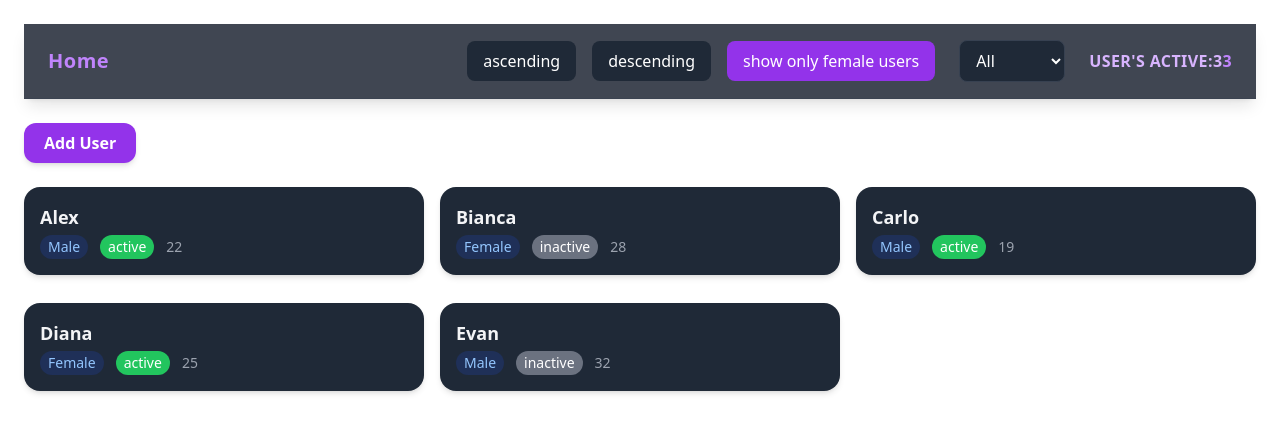
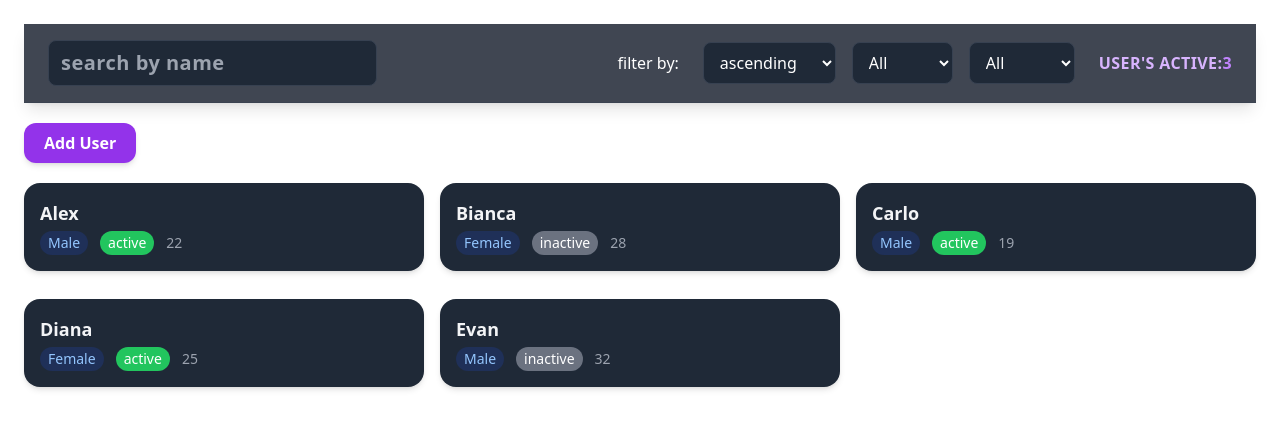
Before and after one commit to Mark-Alexis-Posadas/react-mini-practice, a React (Vite) app: page / in a window 1280 px wide. Shown: the top 432 px of the page. Built offline with nearby package versions, Linux system fonts and the light colour scheme.

Commit message:
added filtering and search

```diff
--- a/src/components/Exercises/ArrayManipulation/ArrayManipulation.jsx
+++ b/src/components/Exercises/ArrayManipulation/ArrayManipulation.jsx
@@ -23,7 +23,7 @@ const ArrayManipulation = () => {
   const active = users.filter((user) => user.status === "active").length;
 
   return (
-    <div className="space-y-6 p-6">
+    <div className="p-6">
       <Navbar
         value={value}
         handleChange={handleChange}
@@ -33,9 +33,11 @@ const ArrayManipulation = () => {
       />
       <FormModal setFilteredActiveUser={setFilteredActiveUser} />
       <div className="grid grid-cols-3 gap-4">
-        {filteredActiveUser.map((user) => (
-          <Card key={user.id} user={user} />
-        ))}
+        {filteredActiveUser.length === 0 ? (
+          <p>No user found</p>
+        ) : (
+          filteredActiveUser.map((user) => <Card key={user.id} user={user} />)
+        )}
       </div>
     </div>
   );
--- a/src/components/Exercises/ArrayManipulation/Form.jsx
+++ b/src/components/Exercises/ArrayManipulation/Form.jsx
@@ -35,7 +35,7 @@ const FormModal = ({ setFilteredActiveUser }) => {
   };
 
   return (
-    <>
+    <div className="my-5">
       <button
         onClick={() => setOpen(true)}
         className="px-5 py-2 bg-purple-600 hover:bg-purple-700 text-white rounded-xl shadow-md hover:shadow-purple-500/30 transition font-semibold"
@@ -106,7 +106,7 @@ const FormModal = ({ setFilteredActiveUser }) => {
           </div>
         </div>
       )}
-    </>
+    </div>
   );
 };
 
--- a/src/components/Exercises/ArrayManipulation/Navbar.jsx
+++ b/src/components/Exercises/ArrayManipulation/Navbar.jsx
@@ -1,3 +1,4 @@
+import { useState } from "react";
 import { users } from "./data";
 
 const Navbar = ({
@@ -7,8 +8,22 @@ const Navbar = ({
   filteredActiveUser,
   setFilteredActiveUser,
 }) => {
-  const handleSort = (sort) => {
-    if (sort === "ascending") {
+  const [searchValue, setSearchValue] = useState("");
+  const [sort, setSort] = useState("ascending");
+  const [sortGender, setSortGender] = useState("all");
+
+  const handleSearchName = (e) => {
+    setSearchValue(e.target.value);
+    const filteredName = users.filter((user) =>
+      user.name.toLowerCase().includes(e.target.value.toLowerCase())
+    );
+
+    setFilteredActiveUser(filteredName);
+  };
+
+  const handleSort = (e) => {
+    setSort(e.target.value);
+    if (e.target.value === "ascending") {
       const sorted = [...filteredActiveUser].sort((a, b) => a.age - b.age);
       setFilteredActiveUser(sorted);
     } else {
@@ -17,43 +32,52 @@ const Navbar = ({
     }
   };
 
-  const handlShowFemale = (gender) => {
+  const handleSortGender = (e) => {
+    setSortGender(e.target.value);
+    if (e.target.value === "all") {
+      setFilteredActiveUser(users);
+    } else {
       const result = users.filter(
-      (user) => user.gender.toLowerCase() === gender.toLowerCase()
+        (user) => user.gender.toLowerCase() === e.target.value.toLowerCase()
       );
       setFilteredActiveUser(result);
+    }
   };
 
   return (
     <nav className="w-full px-6 py-4 bg-gray-900/80 backdrop-blur-md border-b border-gray-700/50 shadow-lg flex items-center justify-between">
       {/* LEFT SIDE */}
       <div className="text-purple-400 font-bold text-xl tracking-wide">
-        Home
+        <input
+          onChange={handleSearchName}
+          value={searchValue}
+          type="text"
+          placeholder="search by name"
+          className="px-3 py-2 rounded-lg bg-gray-800 text-white border border-gray-700 focus:outline-none focus:ring-2 focus:ring-purple-500 transition"
+        />
       </div>
 
       <ul className="flex items-center space-x-6">
+        <span className="text-white"> filter by:</span>
+
         <div className="flex items-center gap-4">
-          <button
-            onClick={() => handleSort("ascending")}
-            className="px-4 py-2 bg-gray-800 text-white rounded-lg hover:bg-gray-700"
+          <select
+            value={sort}
+            onChange={handleSort}
+            className="px-3 py-2 rounded-lg bg-gray-800 text-white border border-gray-700 focus:outline-none focus:ring-2 focus:ring-purple-500 transition"
           >
-            ascending
-          </button>
-
-          <button
-            onClick={() => handleSort("descending")}
-            className="px-4 py-2 bg-gray-800 text-white rounded-lg hover:bg-gray-700"
+            <option value="ascending">ascending</option>
+            <option value="descending">descending</option>
+          </select>
+          <select
+            value={sortGender}
+            onChange={handleSortGender}
+            className="px-3 py-2 rounded-lg bg-gray-800 text-white border border-gray-700 focus:outline-none focus:ring-2 focus:ring-purple-500 transition"
           >
-            descending
-          </button>
-
-          <button
-            onClick={() => handlShowFemale("female")}
-            className="px-4 py-2 bg-purple-600 text-white rounded-lg hover:bg-purple-700"
-          >
-            show only female users
-          </button>
-        </div>
+            <option value="all">All</option>
+            <option value="female">Female</option>
+            <option value="male">Male</option>
+          </select>
           <select
             value={value}
             onChange={handleChange}
@@ -63,9 +87,10 @@ const Navbar = ({
             <option value="inactive">Inactive</option>
             <option value="active">Active</option>
           </select>
+        </div>
 
         <h1 className="text-purple-300 font-semibold tracking-wide">
-          USER'S ACTIVE:{active}
+          USER'S ACTIVE:
           <span className="text-purple-400 font-bold">{active}</span>
         </h1>
       </ul>
```
Lines whose indentation alone changed are shown as unchanged.
